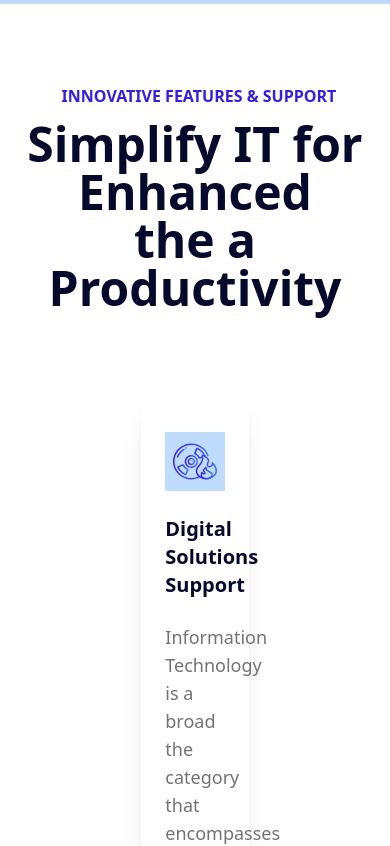
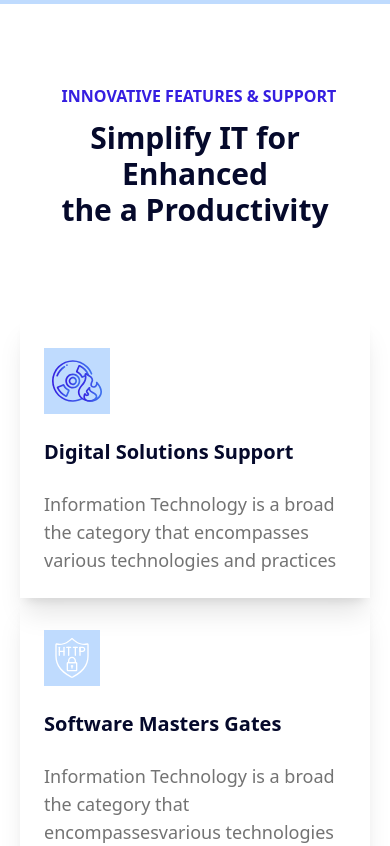
Before and after one commit to preranababar9/Cresta, a React (Vite) app: page / in a window 390 px wide. Shown: the part 840-1686 px from the top of the page. Built offline with nearby package versions, Linux system fonts and the light colour scheme.

Commit message:
feature section responsive

```diff
--- a/package.json
+++ b/package.json
@@ -15,7 +15,8 @@
     "react-fast-marquee": "^1.6.5",
     "react-icons": "^5.2.1",
     "react-slick": "^0.30.2",
-    "slick-carousel": "^1.8.1"
+    "slick-carousel": "^1.8.1",
+    "swiper": "^11.1.9"
   },
   "devDependencies": {
     "@types/react": "^18.3.3",
--- a/src/components/home/Features.jsx
+++ b/src/components/home/Features.jsx
@@ -2,6 +2,8 @@ import React from "react";
 import feature1 from "/home/feature1.svg";
 import feature2 from "/home/feature2.svg";
 import feature3 from "/home/feature3.svg";
+
+
 
 const Features = () => {
   return (
@@ -11,14 +13,16 @@ const Features = () => {
           <p className="text-md font-bold text-center text-[#351EE0] uppercase pl-2 pb-3">
             Innovative Features & Support
           </p>
-          <h2 className="text-[#05092B] text-5xl text-center font-semibold pb-6">
+          <h2 className="text-[#05092B] text-5xl max-md:text-3xl text-center font-semibold pb-6">
             Simplify IT for Enhanced <br></br>the a Productivity
           </h2>
         </div>
 
-        <div className="flex  flex-wrap justify-evenly  pt-6 items-center max-md:flex-col">
+
+
+       <div className="flex  flex-wrap justify-evenly  pt-6 items-center max-md:flex-col">
           {featData.map((item, index) => (
-            <div  key= {index} className="shadow-xl duration-300 hover:scale-110 p-6 w-[30%] pt-8  ">
+            <div  key= {index} className="shadow-xl duration-300 hover:scale-110 p-6  w-[30%] max-md:w-[350px] pt-8  ">
               <img
                 src={item.img}
                 alt="feature1"
```
Also changed, not shown: 1 other file (tests, documents, lock files or other folders).
